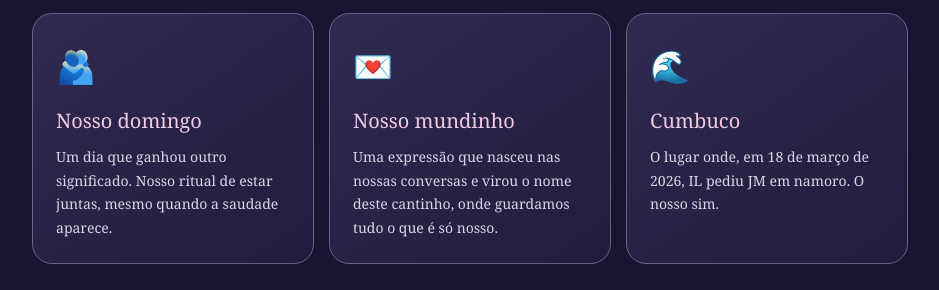
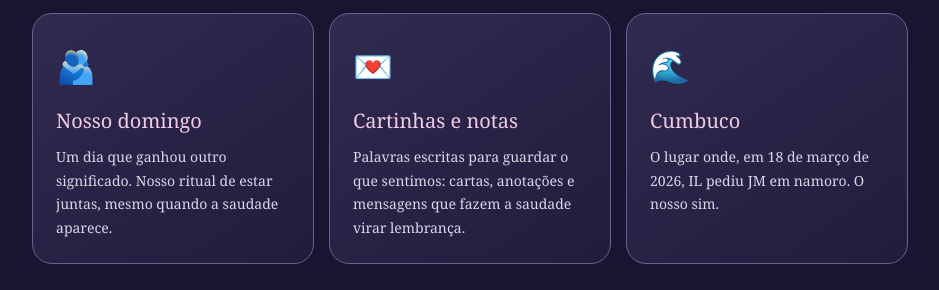
Before and after one commit to jeyzams/um-album-chamado-nos, a plain HTML site: page index.html in a window 1280 px wide. Shown: the part 6294-6584 px from the top of the page, without its empty margins (170-1109 px from the left). Drawn offline with Linux system fonts and the light colour scheme.

Commit message:
Update index.html

```diff
--- a/index.html
+++ b/index.html
@@ -246,7 +246,7 @@ body{background:radial-gradient(ellipse at 15% 10%,#28234d 0,transparent 35%),va
     <div class="symbol-card"><span class="emoji">🌌</span><h3>Céu estrelado</h3><p>Van Gogh e a frase de IL: “Você é meu céu estrelado do Van Gogh”.</p></div>
     <div class="symbol-card"><span class="emoji">☕</span><h3>O café</h3><p>O primeiro encontro, os chocolates, o nervosismo e tantos cafés que ainda queremos dividir.</p></div>
     <div class="symbol-card"><span class="emoji">🫂</span><h3>Nosso domingo</h3><p>Um dia que ganhou outro significado. Nosso ritual de estar juntas, mesmo quando a saudade aparece.</p></div>
-    <div class="symbol-card"><span class="emoji">💌</span><h3>Nosso mundinho</h3><p>Uma expressão que nasceu nas nossas conversas e virou o nome deste cantinho, onde guardamos tudo o que é só nosso.</p></div>
+    <div class="symbol-card"><span class="emoji">💌</span><h3>Cartinhas e notas</h3><p>Palavras escritas para guardar o que sentimos: cartas, anotações e mensagens que fazem a saudade virar lembrança.</p></div>
     <div class="symbol-card"><span class="emoji">🌊</span><h3>Cumbuco</h3><p>O lugar onde, em 18 de março de 2026, IL pediu JM em namoro. O nosso sim.</p></div>
   </div>
 </section>
```
